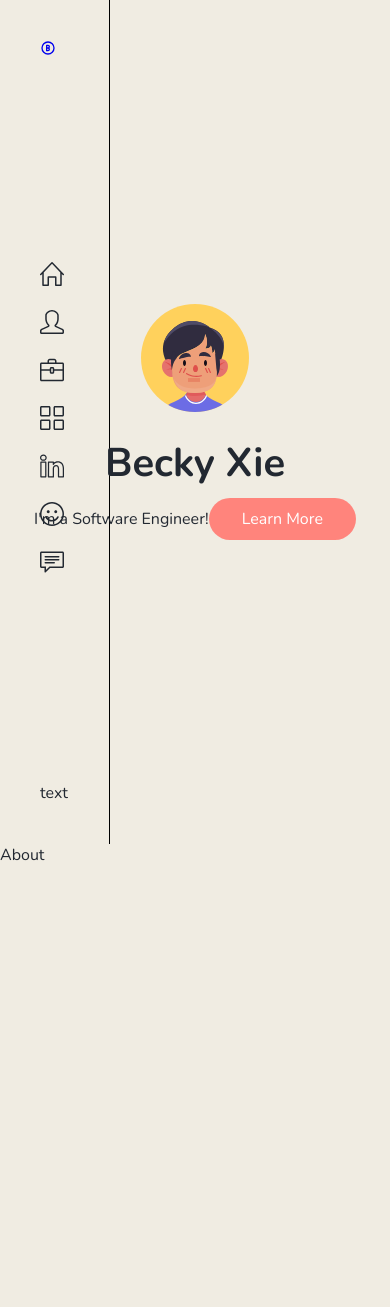
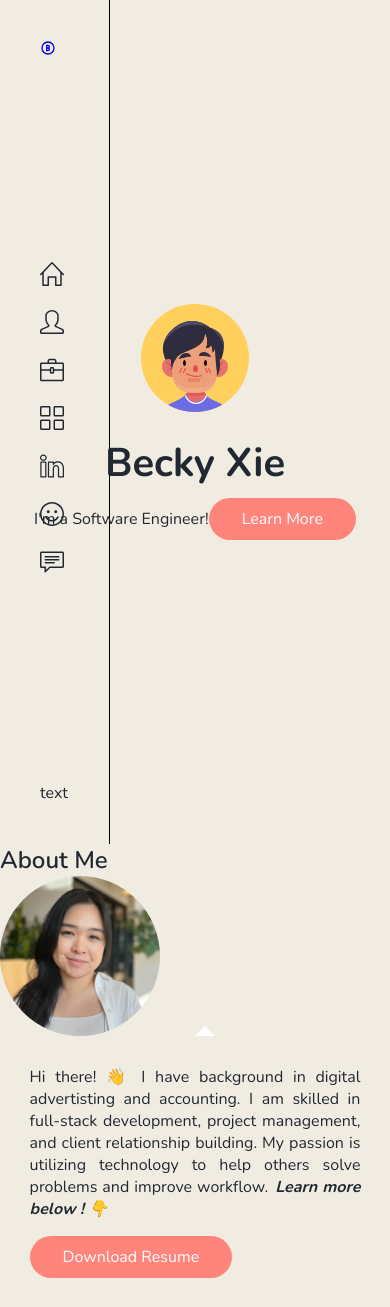
Before and after one commit to xieb3cky/Personal-Portfolio, a React (Create React App) app: page / in a window 390 px wide. Before the commit the page ends 866 px from the top, so only its background shows below. Built offline with nearby package versions, Linux system fonts and the light colour scheme.

Commit message:
created about me component w/ styling

```diff
--- a/src/components/about/About.css
+++ b/src/components/about/About.css
@@ -0,0 +1,79 @@
+.about-container {
+    grid-template-columns: 3fr 9fr;
+    /* column-gap: 1rem; */
+}
+
+.about-img{
+    width: 160px;
+    height: 160px;
+    border-radius: 50%;
+}
+.about-data {
+    padding: 1.85rem;
+    background-color: var(--container-color);
+    box-shadow: var(--shadow);
+    border-radius: var(--border-radius);
+    column-gap: 1.85rem;
+    align-items: flex-start;
+    position: relative;
+}
+
+.about-data::before {
+    content: '';
+    width: 0;
+    height: 0;
+    border-top: 10px solid transparent;
+    border-bottom: 10px solid transparent;
+    border-right: 15px solid var(--container-color);
+    position: absolute;
+    left: -0.93rem;
+    top: 20%;
+}
+
+.about-description {
+    margin-bottom: 1rem;
+    text-align: justify;
+}
+
+@media screen and (max-width: 1024px) {
+    .about-container {
+        grid-template-columns: 720px;
+        justify-content: center;
+        row-gap: 1.875rem;
+    }
+
+    .about-data::before {
+        border-left: 10px solid transparent;
+        border-right: 10px solid transparent;
+        border-bottom: 10px solid #fff;
+        left: 49%;
+        top: -20px;
+    }
+
+    .about-img {
+        justify-self: center;
+    }
+}
+
+.learn-more-about{
+    font-weight: var(--font-weight-bold);
+    margin-left:2px;
+    font-style: italic;
+}
+
+@media screen and (max-width: 768px) {
+    .about-container {
+        grid-template-columns: 350px;
+    }
+
+    .about-data::before {
+        left: 50%;
+    }
+}
+
+
+@media screen and (max-width: 350px) {
+    .about-container {
+        grid-template-columns: 1fr;
+    }
+}
--- a/src/components/about/About.js
+++ b/src/components/about/About.js
@@ -1,11 +1,25 @@
 import React from 'react';
 import './About.css';
+import ImageOfMe from "../../assets/me.jpg";
 
 export default function About() {
     return (
-        <div>
-            About
+        <section className="about container section" id="About">
+            <h2 className="section-title">About Me</h2>
+            <div className="about-container grid">
+                <img src={ImageOfMe} alt="" className="about-img" />
 
-        </div>
+                <div className="about-data grid">
+                    <div className="about-info">
+                        <p className="about-description">
+                            Hi there! 👋 I have background in digital advertisting and accounting.
+                            I am skilled in full-stack development, project management, and client relationship building.
+                            My passion is utilizing technology to help others solve problems and improve workflow.  <span className='learn-more-about'>Learn more below ! 👇</span>
+                        </p>
+                        <a href="https://drive.google.com/file/d/1G0WBIt7hBDwy4TQvuzrmaqfXWlWwA8wb/view" className="btn" target="_blank" rel="noreferrer" >Download Resume </a>
+                    </div>
+                </div>
+            </div>
+        </section>
     )
 }
```
